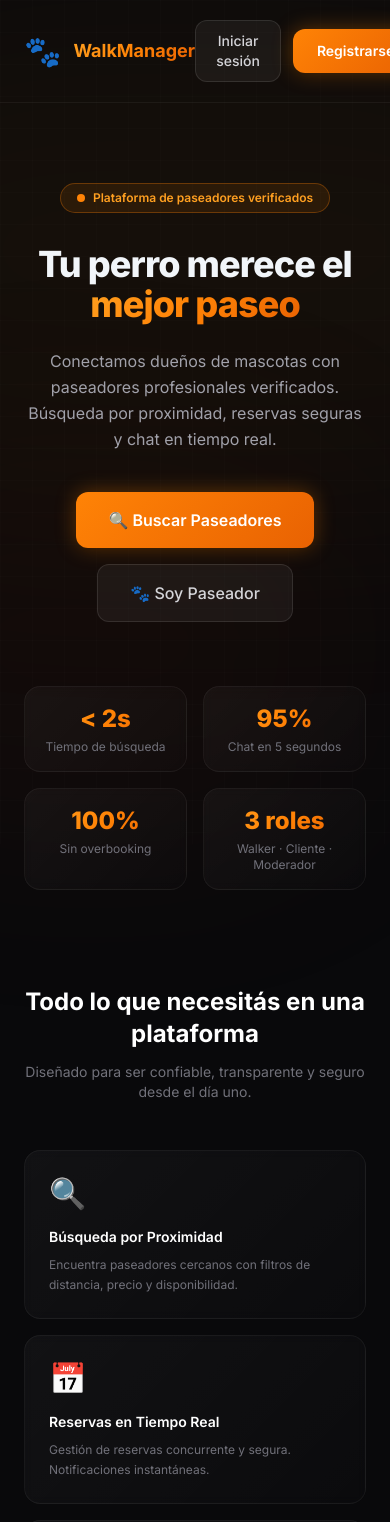
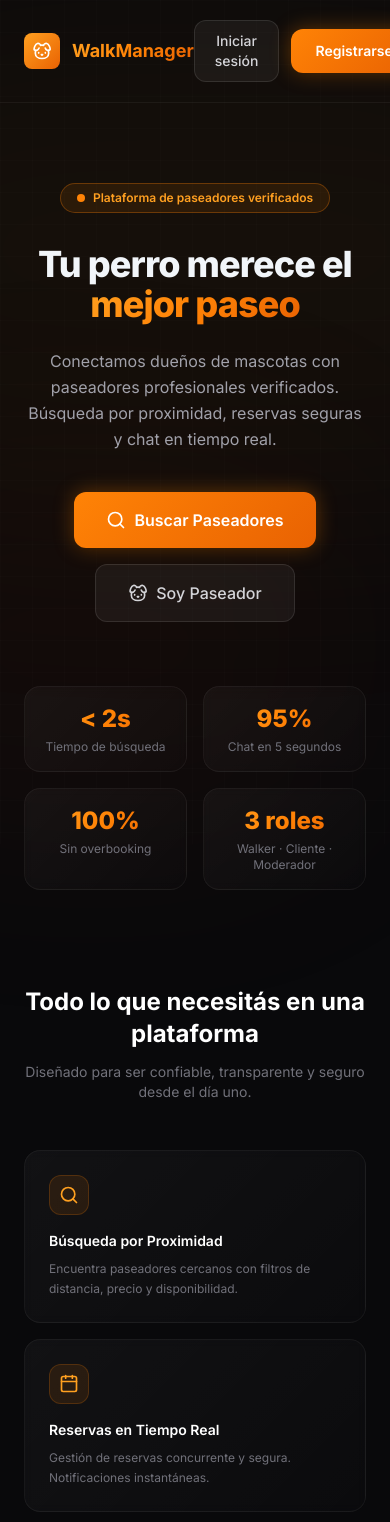
Before and after one commit to Manu07Alvarez/WalkManager, a React (Vite) app in the folder frontend/: page / in a window 390 px wide. Shown: the top 1522 px of the page. Built offline with nearby package versions, Linux system fonts and the light colour scheme.

Commit message:
FEAT: Implement task T009 frontend dependencies with motion and pretext packages

```diff
--- a/frontend/package.json
+++ b/frontend/package.json
@@ -15,6 +15,8 @@
     "@types/react-router-dom": "^5.3.3",
     "axios": "^1.0.0",
     "lucide-react": "^1.31.0",
+    "motion": "^13.1.0",
+    "pretext": "^0.3.0",
     "react": "^18.0.0",
     "react-dom": "^18.0.0",
     "react-hook-form": "^7.0.0",
--- a/frontend/src/app/LandingPage.tsx
+++ b/frontend/src/app/LandingPage.tsx
@@ -1,36 +1,38 @@
 import React from 'react';
 import { useNavigate } from 'react-router-dom';
+import { motion } from 'motion/react';
+import { Search, Dog, Shield, Star, Calendar, MessageSquare, Bell } from 'lucide-react';
 
 // REVIEW: Add animated hero background with PostGIS map integration when available
 
 const features = [
   {
-    icon: '🔍',
+    icon: Search,
     title: 'Búsqueda por Proximidad',
     desc: 'Encuentra paseadores cercanos con filtros de distancia, precio y disponibilidad.',
   },
   {
-    icon: '📅',
+    icon: Calendar,
     title: 'Reservas en Tiempo Real',
     desc: 'Gestión de reservas concurrente y segura. Notificaciones instantáneas.',
   },
   {
-    icon: '⭐',
+    icon: Star,
     title: 'Reseñas Verificadas',
     desc: 'Solo reseñas de paseos completados, moderadas antes de publicarse.',
   },
   {
-    icon: '🛡️',
+    icon: Shield,
     title: 'Moderación Interna',
     desc: 'Sistema de incidentes y restricciones transparente para ambos roles.',
   },
   {
-    icon: '💬',
+    icon: MessageSquare,
     title: 'Chat en Tiempo Real',
     desc: 'Conversaciones pre-reserva y chat específico por reserva con WebSockets.',
   },
   {
-    icon: '🔔',
+    icon: Bell,
     title: 'Notificaciones Multi-canal',
     desc: 'Email o mensajería según tu preferencia. Actualizaciones de estado.',
   },
@@ -56,7 +58,9 @@ export const LandingPage: React.FC = () => {
       {/* Navbar */}
       <header className="relative z-10 flex items-center justify-between px-6 md:px-12 py-5 border-b border-white/5">
         <div className="flex items-center gap-3">
-          <span className="text-3xl">🐾</span>
+          <div className="w-9 h-9 rounded-lg bg-gradient-to-br from-brand-400 to-brand-600 flex items-center justify-center text-white">
+            <Dog className="w-5 h-5" />
+          </div>
           <div>
             <span className="text-lg font-bold text-gradient">WalkManager</span>
             <p className="text-[10px] text-zinc-600 -mt-0.5 hidden md:block">Dog Walking Platform</p>
@@ -79,14 +83,24 @@ export const LandingPage: React.FC = () => {
       </header>
 
       {/* Hero */}
-      <section className="relative z-10 flex flex-col items-center text-center px-6 pt-20 pb-24 md:pt-32 md:pb-40 animate-fade-in">
-        <div className="inline-flex items-center gap-2 rounded-full border border-brand-500/30 bg-brand-500/10 px-4 py-1.5 text-xs font-semibold text-brand-400 mb-8">
+      <motion.section
+        initial={{ opacity: 0, y: 20 }}
+        animate={{ opacity: 1, y: 0 }}
+        transition={{ duration: 0.6 }}
+        className="relative z-10 flex flex-col items-center text-center px-6 pt-20 pb-24 md:pt-32 md:pb-40"
+      >
+        <motion.div
+          initial={{ scale: 0.9, opacity: 0 }}
+          animate={{ scale: 1, opacity: 1 }}
+          transition={{ delay: 0.1, duration: 0.4 }}
+          className="inline-flex items-center gap-2 rounded-full border border-brand-500/30 bg-brand-500/10 px-4 py-1.5 text-xs font-semibold text-brand-400 mb-8"
+        >
           <span className="relative flex h-2 w-2">
             <span className="absolute inline-flex h-full w-full animate-ping rounded-full bg-brand-400 opacity-75" />
             <span className="relative inline-flex h-2 w-2 rounded-full bg-brand-500" />
           </span>
           Plataforma de paseadores verificados
-        </div>
+        </motion.div>
 
         <h1 className="max-w-3xl text-4xl md:text-6xl lg:text-7xl font-extrabold tracking-tight leading-[1.1]">
           Tu perro merece el
@@ -99,30 +113,40 @@ export const LandingPage: React.FC = () => {
         </p>
 
         <div className="mt-10 flex flex-col sm:flex-row items-center gap-4">
-          <button
+          <motion.button
+            whileHover={{ scale: 1.04 }}
+            whileTap={{ scale: 0.98 }}
             onClick={() => navigate('/search')}
-            className="btn-brand px-8 py-4 text-base"
+            className="btn-brand px-8 py-4 text-base flex items-center gap-2"
           >
-            🔍 Buscar Paseadores
-          </button>
-          <button
+            <Search className="w-5 h-5" /> Buscar Paseadores
+          </motion.button>
+          <motion.button
+            whileHover={{ scale: 1.02 }}
+            whileTap={{ scale: 0.98 }}
             onClick={() => navigate('/auth?tab=walker')}
-            className="btn-ghost px-8 py-4 text-base"
+            className="btn-ghost px-8 py-4 text-base flex items-center gap-2"
           >
-            🐾 Soy Paseador
-          </button>
+            <Dog className="w-5 h-5" /> Soy Paseador
+          </motion.button>
         </div>
 
         {/* Stats */}
         <div className="mt-16 grid grid-cols-2 md:grid-cols-4 gap-4 w-full max-w-3xl">
-          {stats.map((stat) => (
-            <div key={stat.label} className="glass-card p-4 text-center">
+          {stats.map((stat, i) => (
+            <motion.div
+              key={stat.label}
+              initial={{ opacity: 0, y: 15 }}
+              animate={{ opacity: 1, y: 0 }}
+              transition={{ delay: 0.2 + i * 0.1 }}
+              className="glass-card p-4 text-center"
+            >
               <div className="text-2xl font-extrabold text-gradient">{stat.value}</div>
               <div className="mt-1 text-xs text-zinc-500">{stat.label}</div>
-            </div>
+            </motion.div>
           ))}
         </div>
-      </section>
+      </motion.section>
 
       {/* Features */}
       <section className="relative z-10 px-6 md:px-12 pb-24">
@@ -137,39 +161,55 @@ export const LandingPage: React.FC = () => {
           </div>
 
           <div className="grid grid-cols-1 sm:grid-cols-2 lg:grid-cols-3 gap-4">
-            {features.map((f) => (
-              <div
-                key={f.title}
-                className="glass-card p-6 group hover:border-brand-500/20 transition-all duration-300 animate-slide-up"
-              >
-                <div className="text-3xl mb-4 group-hover:scale-110 transition-transform duration-200">
-                  {f.icon}
-                </div>
-                <h3 className="font-semibold text-white text-sm mb-2">{f.title}</h3>
-                <p className="text-xs text-zinc-500 leading-relaxed">{f.desc}</p>
-              </div>
-            ))}
+            {features.map((f, i) => {
+              const Icon = f.icon;
+              return (
+                <motion.div
+                  key={f.title}
+                  initial={{ opacity: 0, y: 20 }}
+                  whileInView={{ opacity: 1, y: 0 }}
+                  viewport={{ once: true }}
+                  transition={{ delay: i * 0.08 }}
+                  className="glass-card p-6 group hover:border-brand-500/20 transition-all duration-300"
+                >
+                  <div className="w-10 h-10 rounded-xl bg-brand-500/10 border border-brand-500/20 flex items-center justify-center text-brand-400 mb-4 group-hover:scale-110 transition-transform duration-200">
+                    <Icon className="w-5 h-5" />
+                  </div>
+                  <h3 className="font-semibold text-white text-sm mb-2">{f.title}</h3>
+                  <p className="text-xs text-zinc-500 leading-relaxed">{f.desc}</p>
+                </motion.div>
+              );
+            })}
           </div>
         </div>
       </section>
 
       {/* CTA */}
       <section className="relative z-10 px-6 pb-24">
-        <div className="max-w-2xl mx-auto glass-card p-10 text-center glow-sm">
-          <div className="text-5xl mb-4">🐶</div>
+        <motion.div
+          initial={{ opacity: 0, scale: 0.95 }}
+          whileInView={{ opacity: 1, scale: 1 }}
+          viewport={{ once: true }}
+          className="max-w-2xl mx-auto glass-card p-10 text-center glow-sm"
+        >
+          <div className="w-16 h-16 rounded-2xl bg-gradient-to-br from-brand-400 to-brand-600 flex items-center justify-center text-white mx-auto mb-4">
+            <Dog className="w-8 h-8" />
+          </div>
           <h2 className="text-2xl font-bold text-white mb-3">
             ¿Listo para empezar?
           </h2>
           <p className="text-zinc-400 text-sm mb-8">
             Registrate gratis y encontrá el paseador ideal para tu mascota hoy mismo.
           </p>
-          <button
+          <motion.button
+            whileHover={{ scale: 1.04 }}
+            whileTap={{ scale: 0.98 }}
             onClick={() => navigate('/auth?tab=register')}
             className="btn-brand px-10 py-4 text-base"
           >
             Crear cuenta gratis →
-          </button>
-        </div>
+          </motion.button>
+        </motion.div>
       </section>
 
       {/* Footer */}
```
Also changed, not shown: 1 other file (tests, documents, lock files or other folders).
